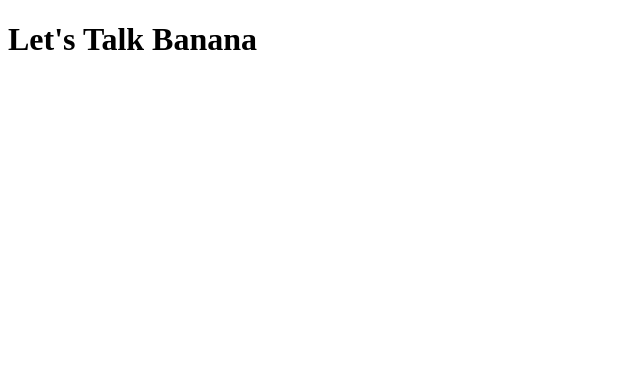
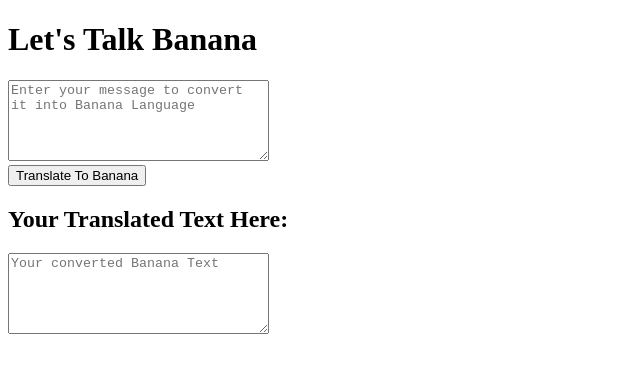
Before and after one commit to DeeshanSharma/Banana-Talks, a plain HTML site: page index.html in a window 1280 px wide. Shown: the whole page, without its empty margins (0-640 px from the left). Drawn offline with Linux system fonts and the light colour scheme.

Commit message:
Feat: Added frontend components

```diff
--- a/index.html
+++ b/index.html
@@ -7,5 +7,9 @@
 	</head>
 	<body>
 		<h1>Let's Talk Banana</h1>
+		<textarea name="english" id="user-input" cols="30" rows="5" placeholder="Enter your message to convert it into Banana Language"></textarea><br />
+		<button id="btn">Translate To Banana</button>
+		<h2>Your Translated Text Here:</h2>
+		<textarea name="banana" id="output" cols="30" rows="5" placeholder="Your converted Banana Text"></textarea>
 	</body>
 </html>
```
